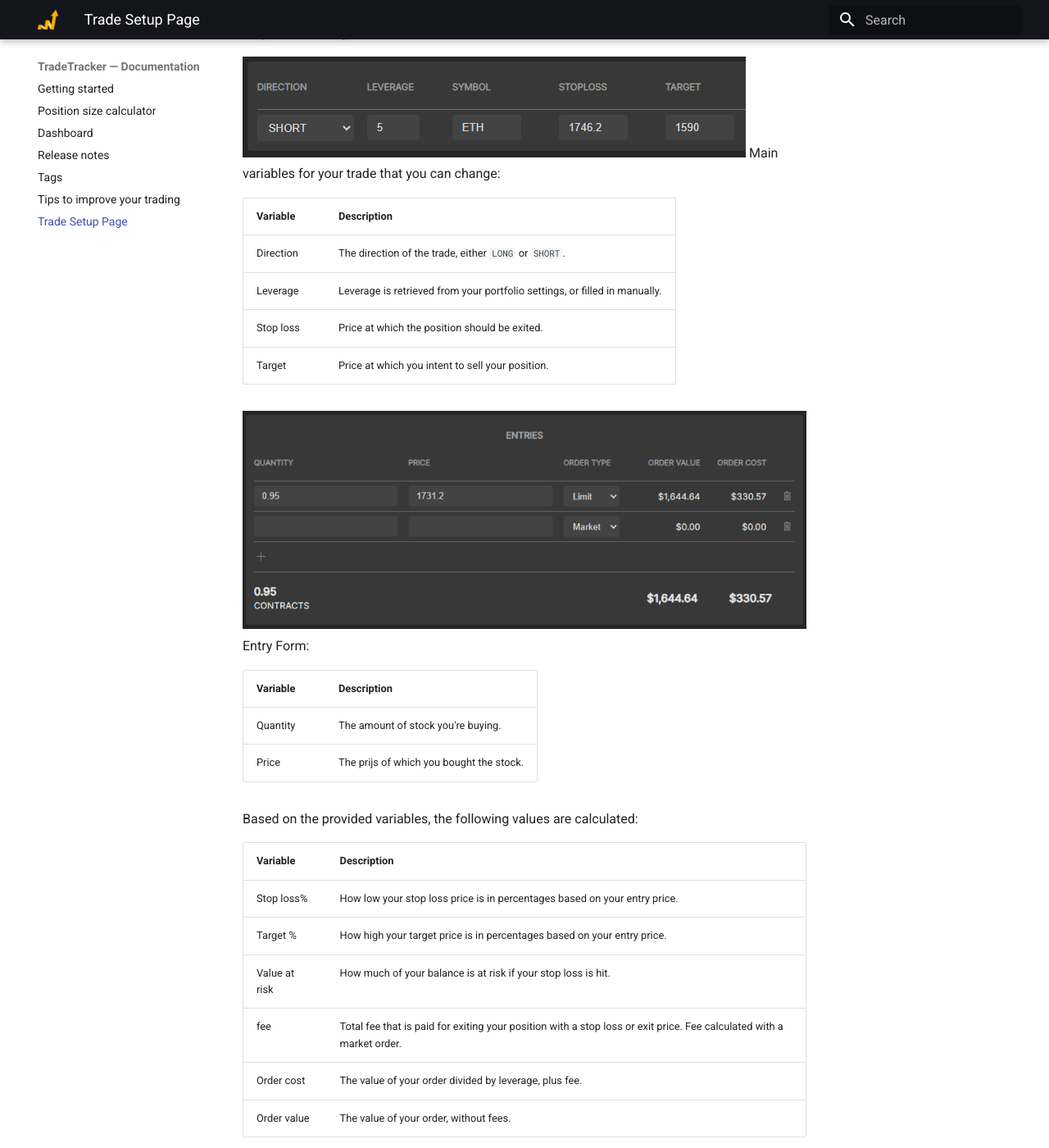
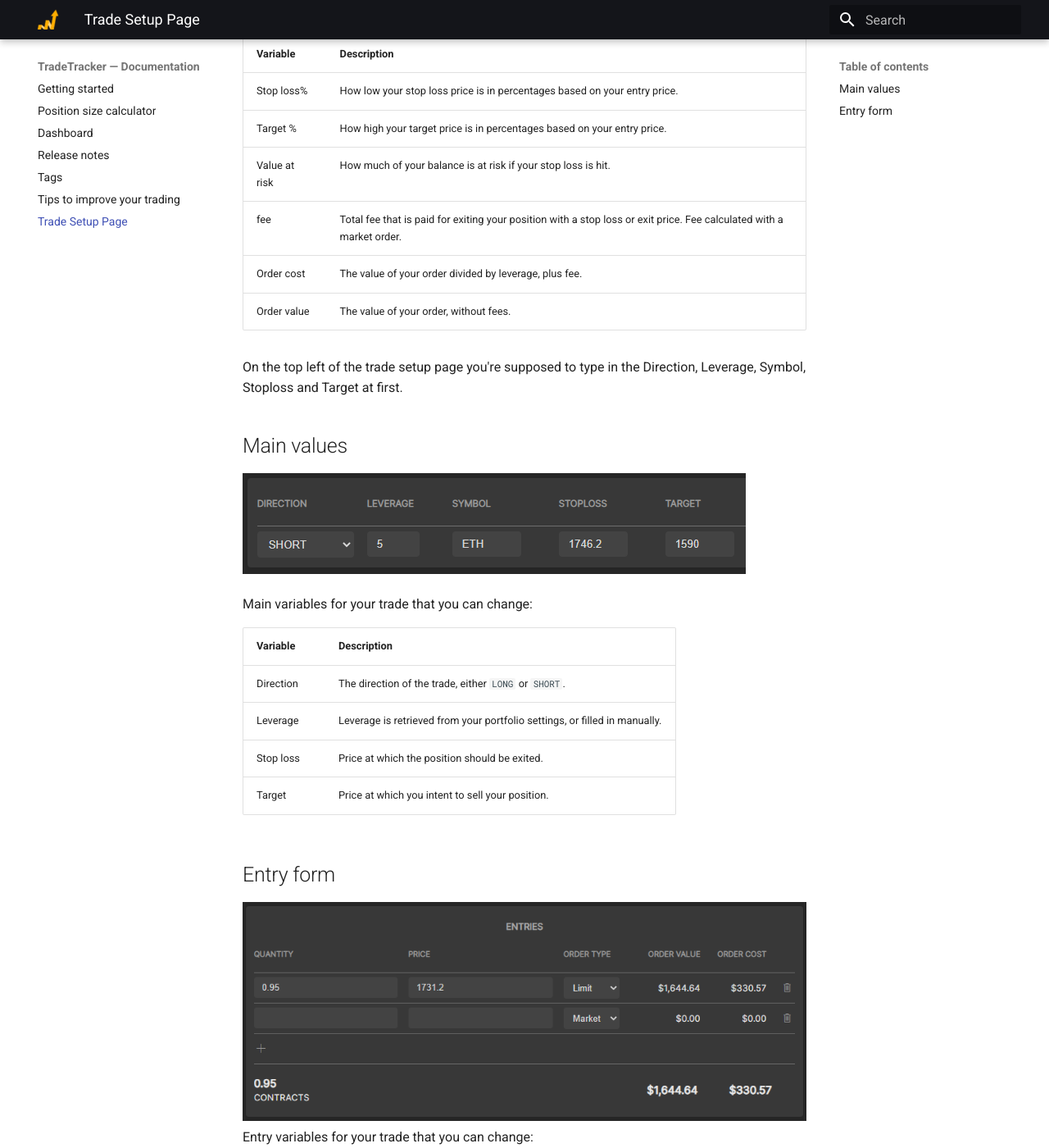
Before and after one commit to TradeTracker/docs, an MkDocs documentation site: the page built from docs/tradesetuppage.md, in a window 1280 px wide and 1400 px high, scrolled down 561 px. Shown: the whole window at 82% size. Built offline with MkDocs 1.6.1 and Material for MkDocs 9.7.7, drawn with Linux system fonts in a browser that asks for light colours; some of the changed lines change nothing that is shown.

Commit message:
Trade setup page docs change

```diff
--- a/docs/tradesetuppage.md
+++ b/docs/tradesetuppage.md
@@ -2,9 +2,24 @@
 The trade setup page is a
 ![Trade Setup Page](tradesetuppage.png)
 
+Based on the provided variables (below), the following values are calculated:
+
+|Variable|Description|
+|--|--|
+|Stop loss%| How low your stop loss price is in percentages based on your entry price.|
+|Target %|How high your target price is in percentages based on your entry price.|
+|Value at risk| How much of your balance is at risk if your stop loss is hit.|
+|fee|Total fee that is paid for exiting your position with a stop loss or exit price. Fee calculated with a market order.|
+|Order cost|The value of your order divided by leverage, plus fee.|
+|Order value|The value of your order, without fees.|
+
+
 On the top left of the trade setup page you're supposed to type in the Direction, Leverage, Symbol, Stoploss and Target at first.
 
+## Main values
+
 ![Main Values](tradesetuppageMainvalues.png)
+
 Main variables for your trade that you can change:
 
 |Variable|Description|
@@ -14,22 +29,12 @@ Main variables for your trade that you can change:
 |Stop loss|Price at which the position should be exited.|
 |Target|Price at which you intent to sell your position.|
 
+## Entry form
+
 ![Entry Form](tradesetuppageEntryform.png)
-Entry Form:
+Entry variables for your trade that you can change:
 
 |Variable|Description|
 |--|--|
 |Quantity|The amount of stock you're buying.|
 |Price|The prijs of which you bought the stock.|
-
-
-Based on the provided variables, the following values are calculated:
-
-|Variable|Description|
-|--|--|
-|Stop loss%| How low your stop loss price is in percentages based on your entry price.|
-|Target %|How high your target price is in percentages based on your entry price.|
-|Value at risk| How much of your balance is at risk if your stop loss is hit.|
-|fee|Total fee that is paid for exiting your position with a stop loss or exit price. Fee calculated with a market order.|
-|Order cost|The value of your order divided by leverage, plus fee.|
-|Order value|The value of your order, without fees.|
```
